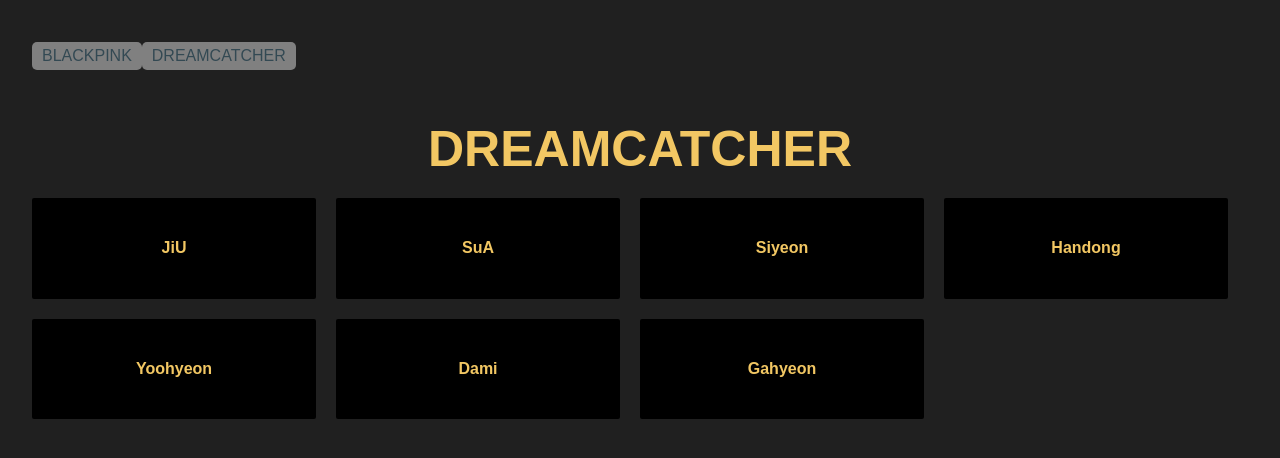
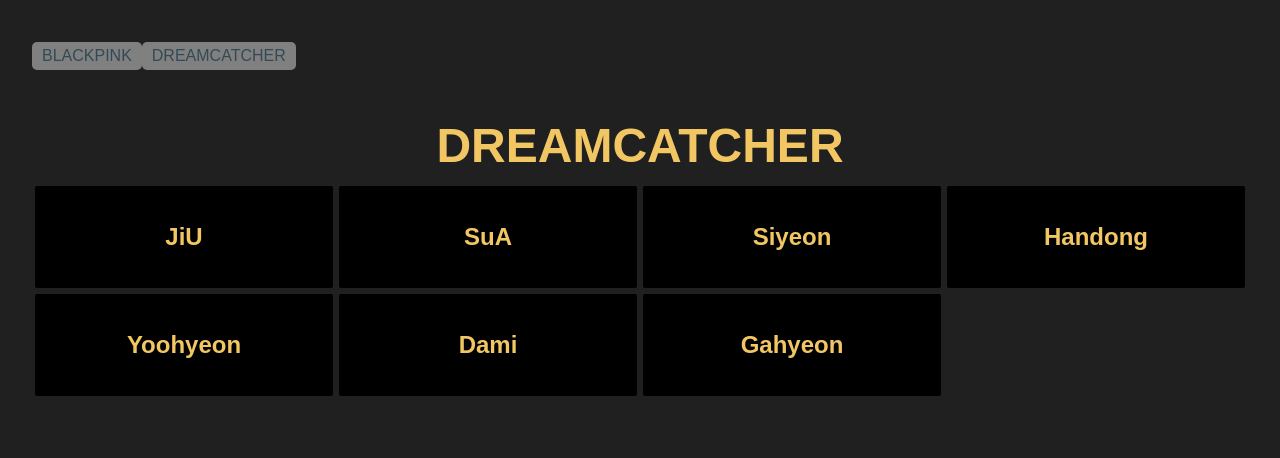
Before and after one commit to FuryFighter/angulartestheroes, an Angular app: page /heroes in a window 1280 px wide. Shown: the top 458 px of the page. Built offline with nearby package versions, Linux system fonts and the light colour scheme.

Commit message:
2 files modified

```diff
--- a/src/app/dashboard/dashboard.component.css
+++ b/src/app/dashboard/dashboard.component.css
@@ -1,8 +1,9 @@
 /* DashboardComponent's private CSS styles */
 [class*='col-'] {
   float: left;
-  padding-right: 20px;
-  padding-bottom: 20px;
+  padding-right: 0.2em;
+  padding-left: 0.2em;
+  padding-bottom: 0.4em;
 }
 [class*='col-']:last-of-type {
   padding-right: 0;
@@ -33,13 +34,14 @@
 }
 .module {
   font-weight: bold;
-  padding: 20px;
+  padding: 5px;
   text-align: center;
   color: pink;
   max-height: 120px;
   min-width: 120px;
   background-color: black;
   border-radius: 2px;
+  font-size: 1.5em;
 
 }
 
@@ -68,10 +70,10 @@
   animation-fill-mode: forwards;
 }
 .grid-pad {
-  padding: 10px 0;
+  padding: 0.2em 0;
 }
 .grid-pad > [class*='col-']:last-of-type {
-  padding-right: 20px;
+  padding-right: 0.2em;
 }
 @media (max-width: 600px) {
   .module {
--- a/src/app/heroes/heroes.component.css
+++ b/src/app/heroes/heroes.component.css
@@ -1,8 +1,9 @@
 /* DashboardComponent's private CSS styles */
 [class*='col-'] {
   float: left;
-  padding-right: 20px;
-  padding-bottom: 20px;
+  padding-right: 0.2em;
+  padding-left: 0.2em;
+  padding-bottom: 0.4em;
 }
 [class*='col-']:last-of-type {
   padding-right: 0;
@@ -17,7 +18,7 @@
 }
 h3 {
   text-align: center;
-  font-size: 50px;
+  font-size: 3em;
   margin-bottom: 10;
   color: #f2c763;
 }
@@ -33,13 +34,14 @@
 }
 .module {
   font-weight: bold;
-  padding: 20px;
+  padding: 5px;
   text-align: center;
   color: #f2c763;
   max-height: 120px;
   min-width: 120px;
   background-color: black;
   border-radius: 2px;
+  font-size: 1.5em;
 
 }
 
@@ -60,7 +62,7 @@
   background-color: black;
   cursor: pointer;
   color: #f2c763;
-   -webkit-animation-name: BP; /* Safari 4.0 - 8.0 */
+   -webkit-animation-name: DC; /* Safari 4.0 - 8.0 */
   -webkit-animation-duration: 4s; /* Safari 4.0 - 8.0 */
   animation-name: DC;
   animation-duration: 0.5s;
@@ -68,10 +70,10 @@
   animation-fill-mode: forwards;
 }
 .grid-pad {
-  padding: 10px 0;
+  padding: 0.2em 0;
 }
 .grid-pad > [class*='col-']:last-of-type {
-  padding-right: 20px;
+  padding-right: 0.2em;
 }
 @media (max-width: 600px) {
   .module {
```
